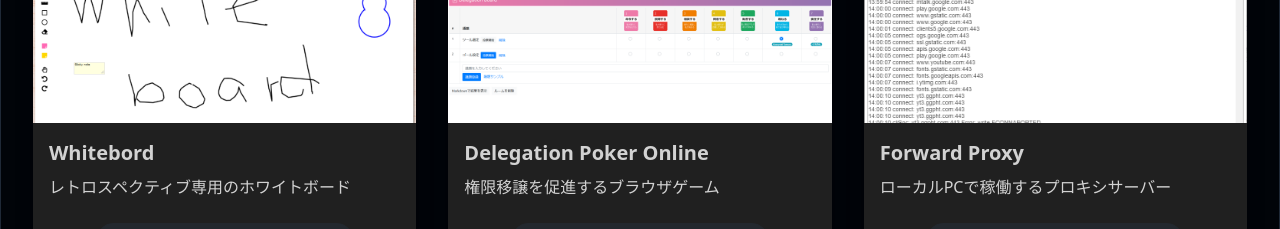
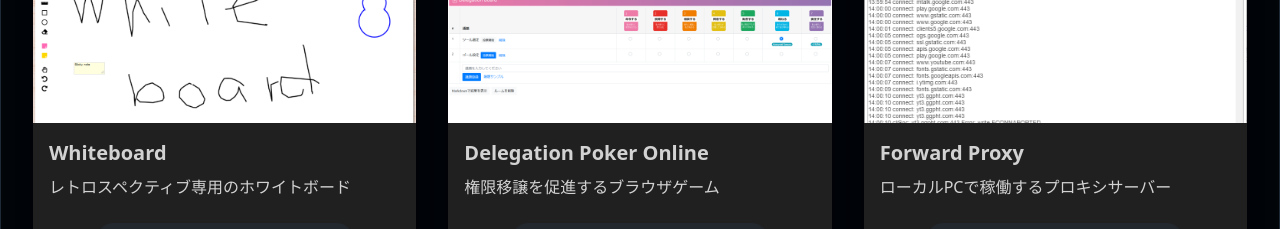
Before and after one commit to proyuki02/portfolio, a Next.js app: page / in a window 1280 px wide. Shown: the part 780-1009 px from the top of the page. Built offline with nearby package versions, Linux system fonts and the light colour scheme.

Commit message:
Update software.tsx

```diff
--- a/components/software.tsx
+++ b/components/software.tsx
@@ -23,8 +23,8 @@ export const Software = () => {
       </h2>
       <div className="grid gap-8 lg:grid-cols-3">
         <SoftwareCard
-          softwareId="whitebord"
-          name="Whitebord"
+          softwareId="whiteboard"
+          name="Whiteboard"
           imageSrc="/image/whitebord.png"
           summary="レトロスペクティブ専用のホワイトボード"
           demoUrl="https://proyuki02-whiteboard.glitch.me/"
```
